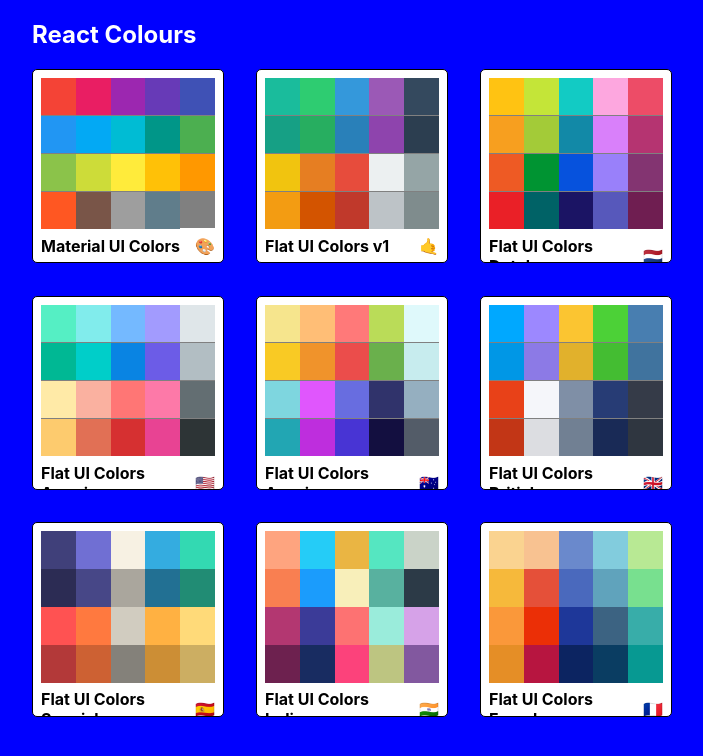
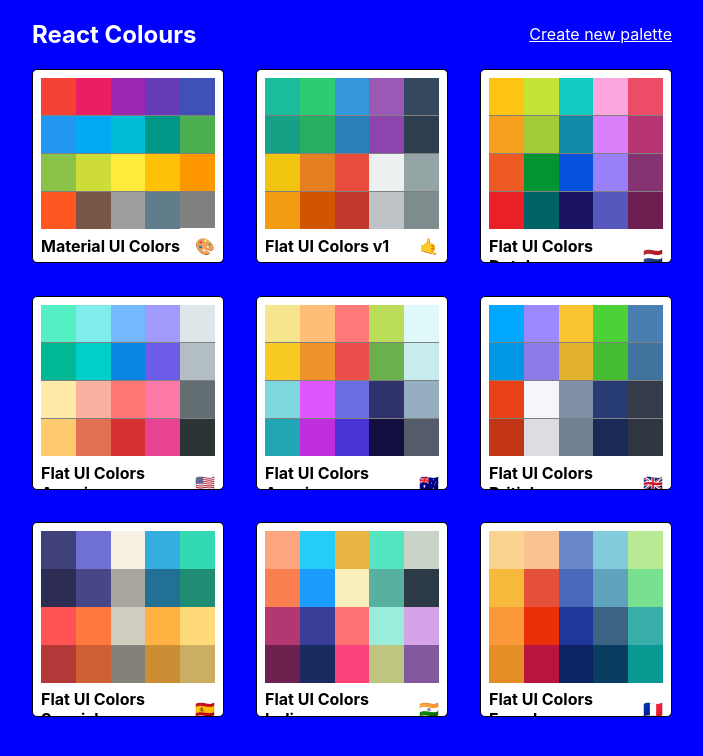
Before and after one commit to Wings30306/react-colors-1, a React (Create React App) app in the folder colors/: page / in a window 1280 px wide. Shown: the top 756 px of the page, without its empty margins (288-991 px from the left). Built offline with nearby package versions, Linux system fonts and the light colour scheme.

Commit message:
Create NewPaletteForm component, add link

```diff
--- a/colors/src/App.js
+++ b/colors/src/App.js
@@ -6,6 +6,7 @@
 import { Component } from 'react';
 import PaletteList from './PaletteList';
 import SingleColorPalette from './SingleColorPalette';
+import NewPaletteForm from './NewPaletteForm';
 
 class App extends Component {
   findPalette(id) {
@@ -19,6 +20,11 @@
       <div className="App">
         <Switch>
           <Route exact path="/" render={(routeProps) => <PaletteList palettes={ColorArray} {...routeProps}/>} />
+          <Route
+            exact
+            path="/palette/new"
+            render={() => <NewPaletteForm />}
+          />
           <Route
             exact
             path="/palette/:id"
--- /dev/null
+++ b/colors/src/NewPaletteForm.js
@@ -0,0 +1,18 @@
+import { Component } from "react";
+
+class NewPaletteForm extends Component {
+    constructor(props){
+        super(props)
+        this.state = {}
+    }
+
+    render(){
+        return (
+            <div className="NewPaletteForm">
+                <h1>New Palette Form</h1>
+            </div>
+        )
+    }
+}
+
+export default NewPaletteForm
--- a/colors/src/PaletteList.js
+++ b/colors/src/PaletteList.js
@@ -1,4 +1,5 @@
 import { Component } from "react";
+import { Link } from "react-router-dom"
 import { withStyles } from "@material-ui/styles"
 import MiniPalette from "./MiniPalette";
 import styles from "./styles/PaletteListStyles"
@@ -15,6 +16,7 @@
                 <div className={classes.container}>
                     <nav className={classes.nav}>
                         <h1>React Colours</h1>
+                        <Link to="/palette/new">Create new palette</Link>
                     </nav>
                     <div className={classes.palettes}>
                         {palettes.map(palette => (
--- a/colors/src/styles/PaletteListStyles.js
+++ b/colors/src/styles/PaletteListStyles.js
@@ -17,7 +17,11 @@
         display: "flex",
         width: "100%",
         justifyContent: "space-between",
-        color: "white"
+        alignItems: "center",
+        color: "white",
+        "& a": {
+            color: "white"
+        }
     },
     palettes: {
         boxSizing: "border-box",
```
